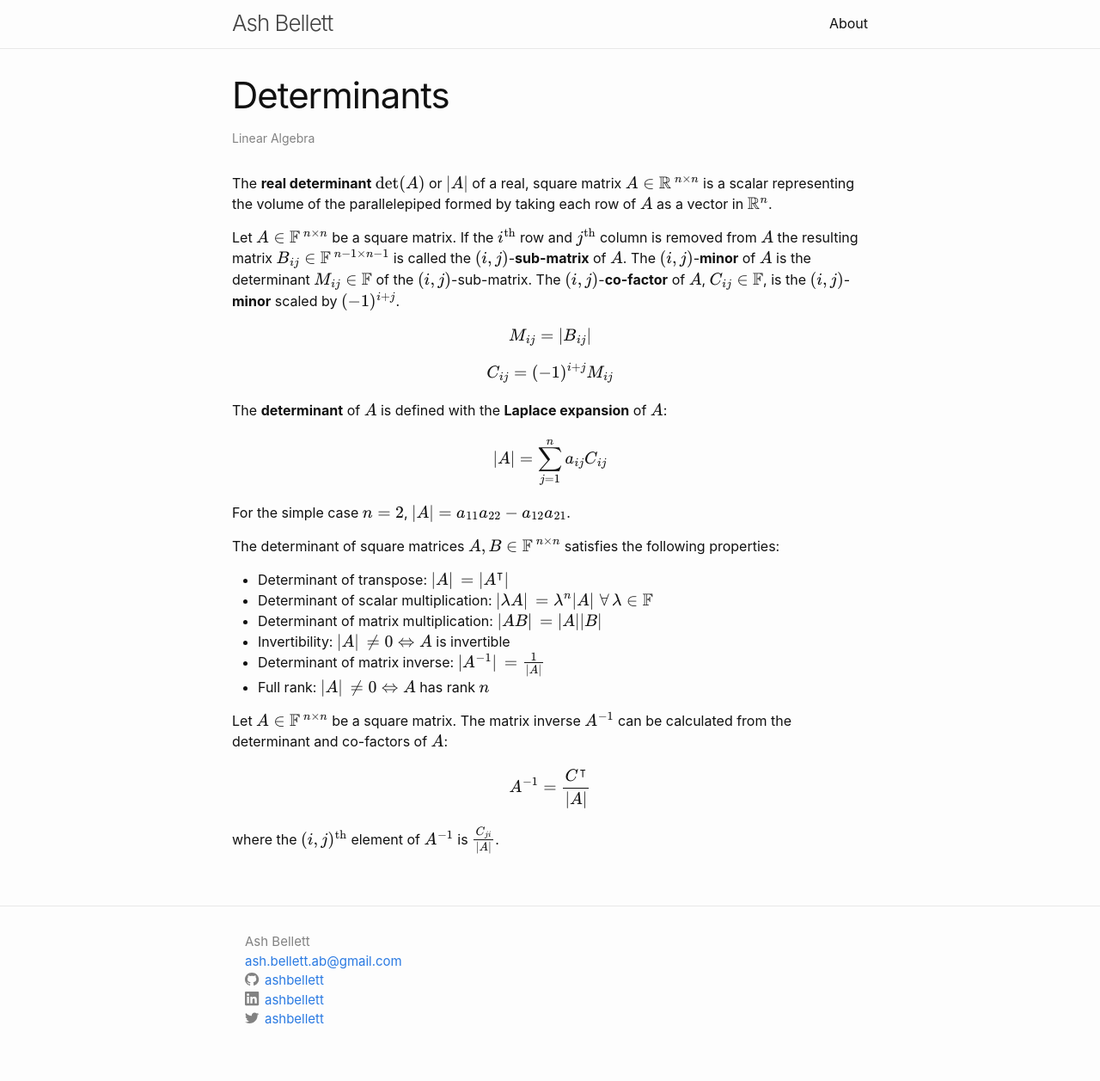
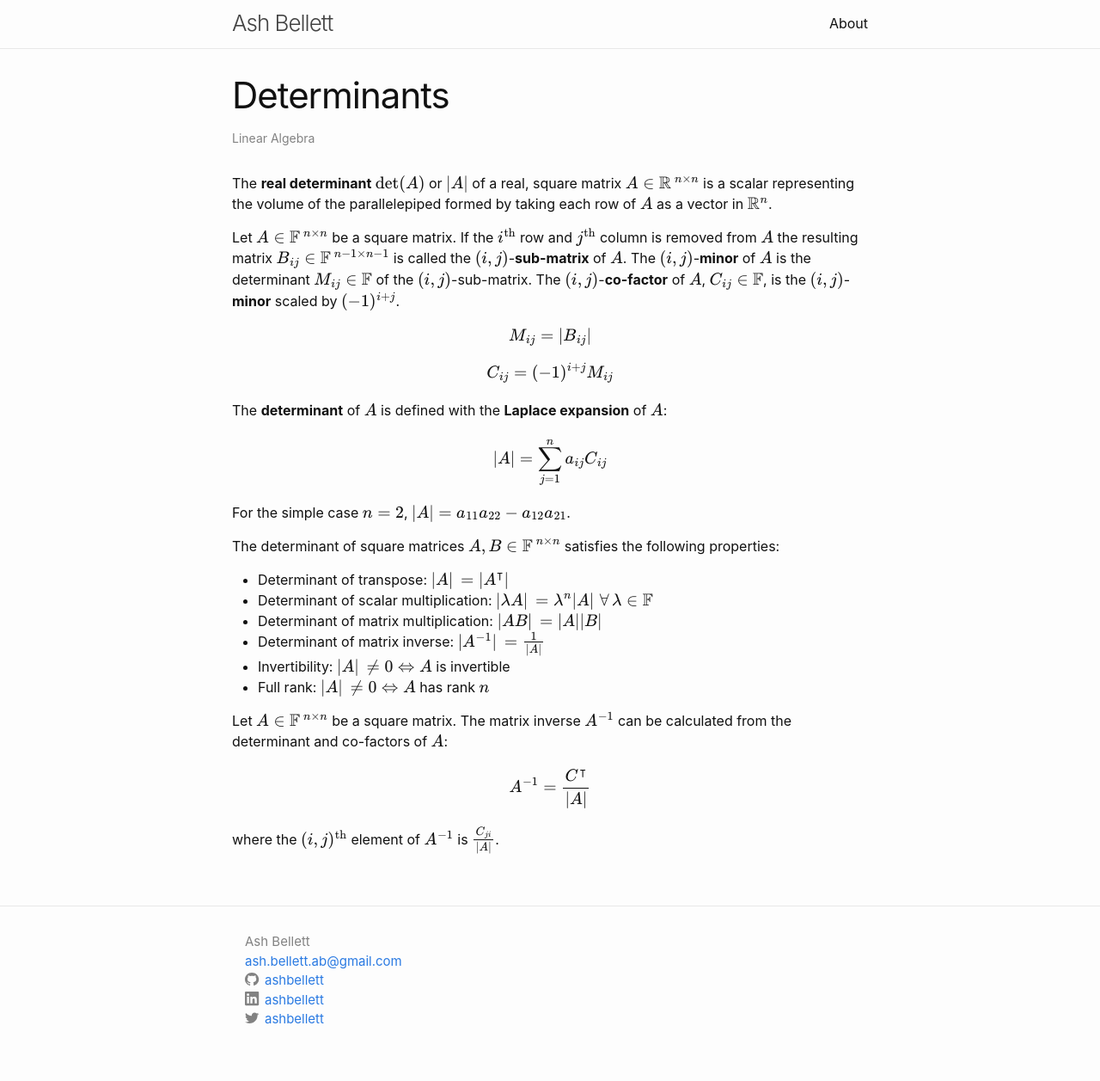
Before and after one commit to ashbellett/ashbellett.github.io, a Jekyll site: the page built from _posts/_linear-algebra/determinants.md, in a window 1280 px wide. Shown: the whole page at 86% size. Built offline with Jekyll 4.4.1, drawn with Linux system fonts in a browser that asks for light colours; some web fonts are replaced.

```diff
--- a/_posts/_linear-algebra/determinants.md
+++ b/_posts/_linear-algebra/determinants.md
@@ -24,8 +24,8 @@ The determinant of square matrices $$A,B\in\mathbb{F}^{\,n\times n}$$ satisfies
 - Determinant of transpose: $$\lvert A \rvert\,= \lvert A^\intercal \rvert$$
 - Determinant of scalar multiplication: $$\lvert \lambda A \rvert\,= \lambda^n\lvert A \rvert\,\,\forall\,\lambda\in\mathbb{F}$$
 - Determinant of matrix multiplication: $$\lvert AB \rvert\,= \lvert A \rvert \lvert B \rvert$$
+- Determinant of matrix inverse: $$\lvert A^{-1} \rvert\,=\frac{1}{\lvert A \rvert}$$
 - Invertibility: $$\lvert A \rvert \,\neq 0 \Leftrightarrow A$$ is invertible
-- Determinant of matrix inverse: $$\lvert A^{-1} \rvert\,=\frac{1}{\lvert A \rvert}$$
 - Full rank: $$\lvert A \rvert \,\neq 0 \Leftrightarrow A$$ has rank $$n$$
 
 Let $$A\in\mathbb{F}^{\,n\times n}$$ be a square matrix. The matrix inverse $$A^{-1}$$ can be calculated from the determinant and co-factors of $$A$$:
```
